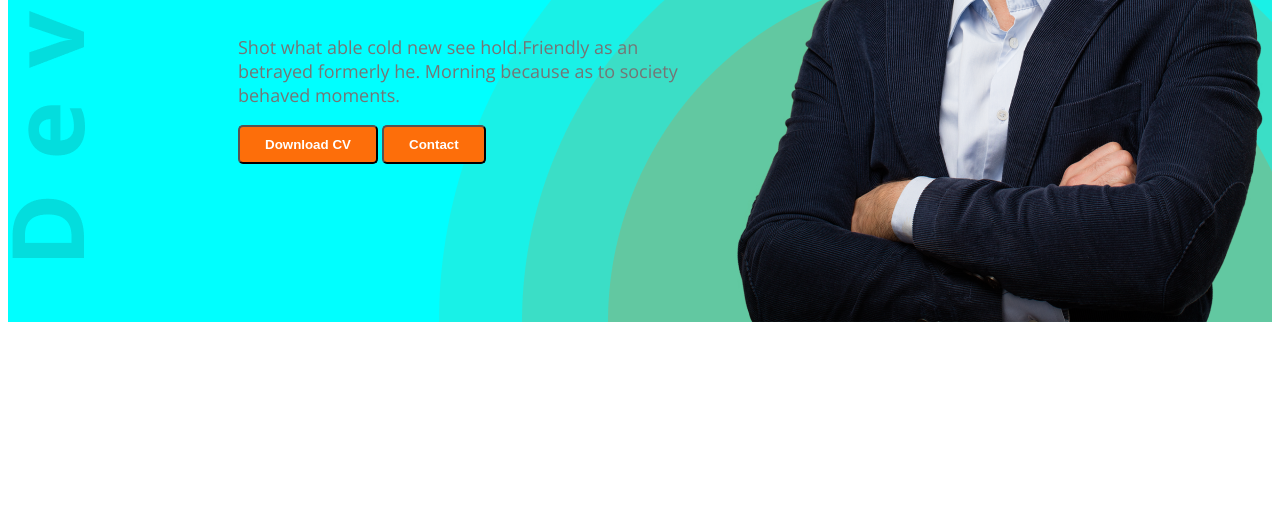
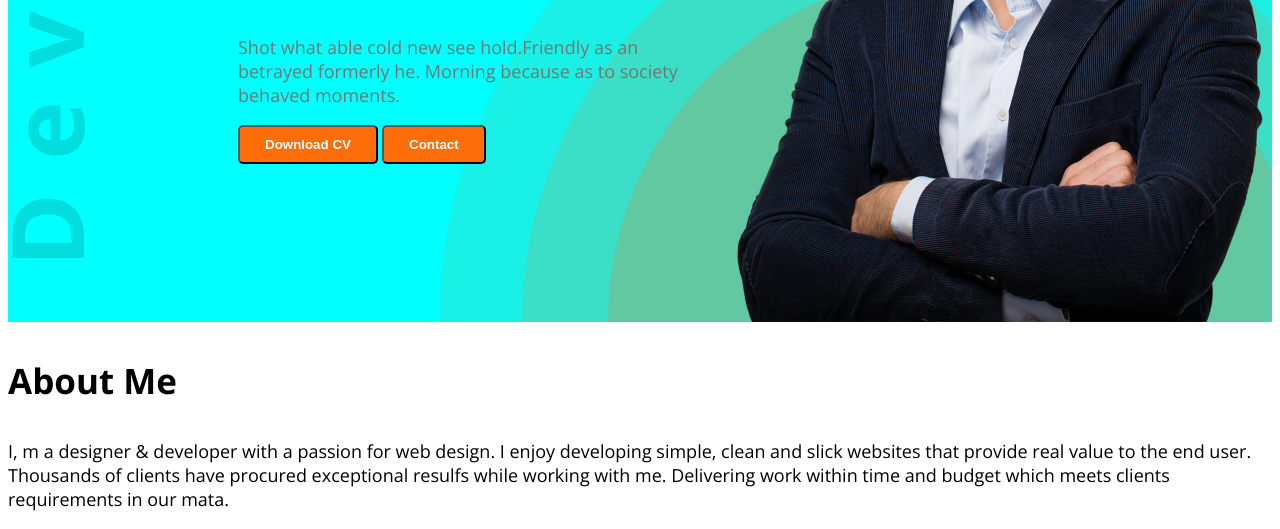
Before and after one commit to alvee00/web-design-portfolio, a plain HTML site: page index.html in a window 1280 px wide. Shown: the part 513-1042 px from the top of the page. Before the commit the page ends 843 px from the top, so only its background shows below. Drawn offline with nearby package versions, Linux system fonts and the light colour scheme.

Commit message:
added some html and css code

```diff
--- a/index.html
+++ b/index.html
@@ -32,5 +32,11 @@
         ,<img src="images/hardy.png" alt="">
     </div>
    </header>
+   <main>
+    <section>
+        <h3 class="section-title">About Me</h3>
+        <p class="section-description">I, m a designer & developer with a passion for web design. I enjoy developing simple, clean and slick websites that provide real value to the end user. Thousands of clients have procured exceptional resulfs while working with me. Delivering work within time and budget which meets clients requirements in our mata.</p>
+    </section>
+   </main>
 </body>
 </html>
--- a/styles/style.css
+++ b/styles/style.css
@@ -83,3 +83,13 @@ nav li a{
     font-size: 18px;
     color: #757575;
 }
+
+/* section style */
+.section-title{
+    font-weight: bold;
+    font-size: 35px;
+}
+.section-description{
+    font-weight: 400;
+    font-size: 18px;
+}
```
